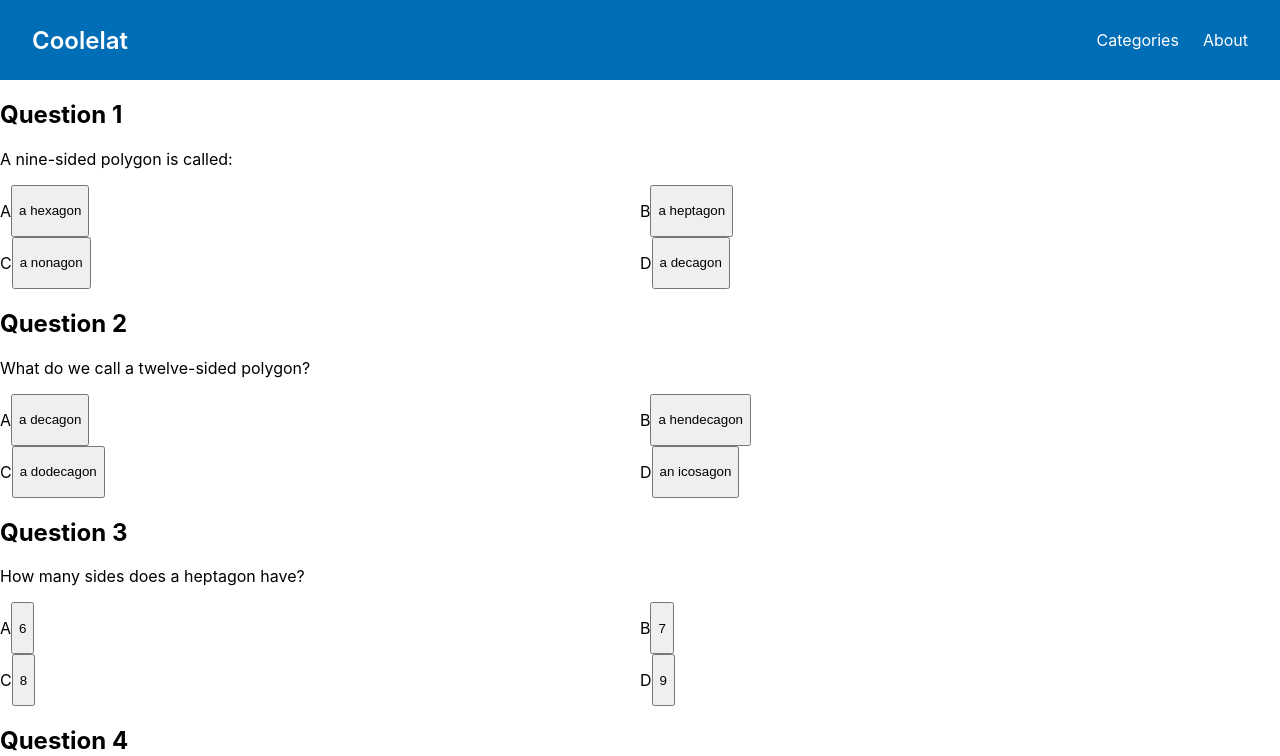
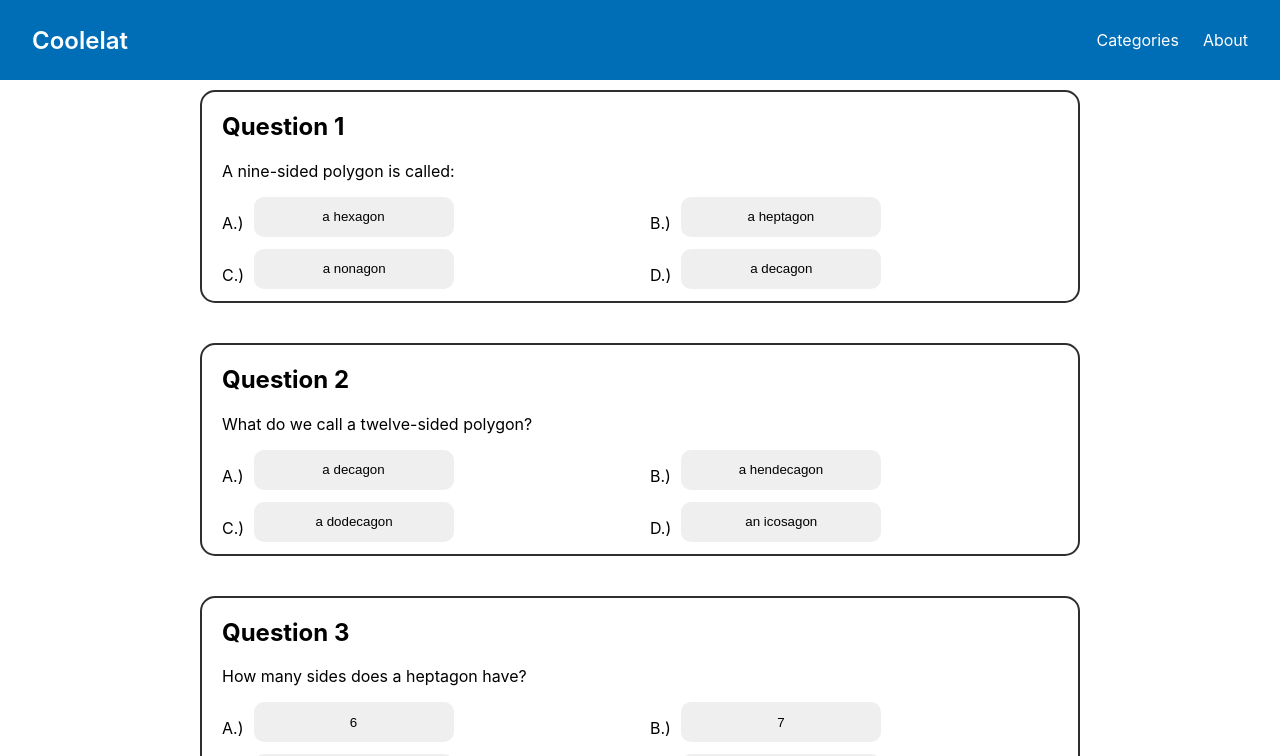
Before and after one commit to iteratoristas/coolelat, a React (Create React App) app in the folder client/: page / in a window 1280 px wide. Shown: the top 756 px of the page. Built offline with nearby package versions, Linux system fonts and the light colour scheme.

Commit message:
css edited

```diff
--- a/client/src/components/Question.js
+++ b/client/src/components/Question.js
@@ -34,8 +34,8 @@ export default function Question(props) {
             {options.map((option, index) => {
               return (
                 <div key={index} style={{ display: "flex" }}>
-                  <p>{String.fromCharCode(65 + index)}</p>
-                  <button value={option.answer} onClick={selectAnswer}>
+                  <p>{String.fromCharCode(65 + index)}.)</p>
+                  <button className="options" value={option.answer} onClick={selectAnswer}>
                     {option.answer}
                   </button>
                 </div>
--- a/client/src/index.css
+++ b/client/src/index.css
@@ -12,6 +12,27 @@ body {
 code {
   font-family: source-code-pro, Menlo, Monaco, Consolas, 'Courier New',
     monospace;
+}
+
+.question{
+  margin-left: 200px;
+  margin-right: 200px;
+  margin-bottom: 40px;
+  margin-top: 10px;
+  margin-inline-start: none;
+  border: 2px solid #2E2E2E;
+  border-radius: 15px;
+  padding-left: 20px;
+}
+
+.options{
+  border-radius: 10px;
+  height: 40px;
+  width: 200px;
+  margin-bottom: 10px;
+  margin-left: 10px;
+  border: none;
+  cursor: pointer;
 }
 
 .primary_btn {
@@ -71,25 +92,35 @@ code {
 }
 
 /* Quiz Card */
-.quiz_card_img img {
-  width: 100%;
-  height: 100%;
-  object-fit: contain;
+.img-container{
+  width: 400px;
+
 }
 
-.quiz_card_img {
-  grid-area: card-img;
+.quiz-icon{
+  height: 200px;
 }
+
 .quiz_card_body {
   grid-area: card-body;
   padding: .3rem .5rem .3rem 1rem;
+  display: flex;
+  flex-direction: column;
+  justify-content: center;
 
 }
+
+.quiz_card_body h2 {
+  margin-bottom: 0%;
+}
+
+.quiz_card_body div {
+  margin-top: 0%;
+}
+
 .quiz_card {
-  display: grid;
-  grid-template:
-  'card-img card-body card-body card-body'
-  'card-img card-body card-body card-body';
+  display: flex;
   box-shadow: rgba(0, 0, 0, 0.15) 1.95px 1.95px 2.6px;
-  margin: 1rem;
+  flex-direction: row;
+  height: 200px;
 }
```
